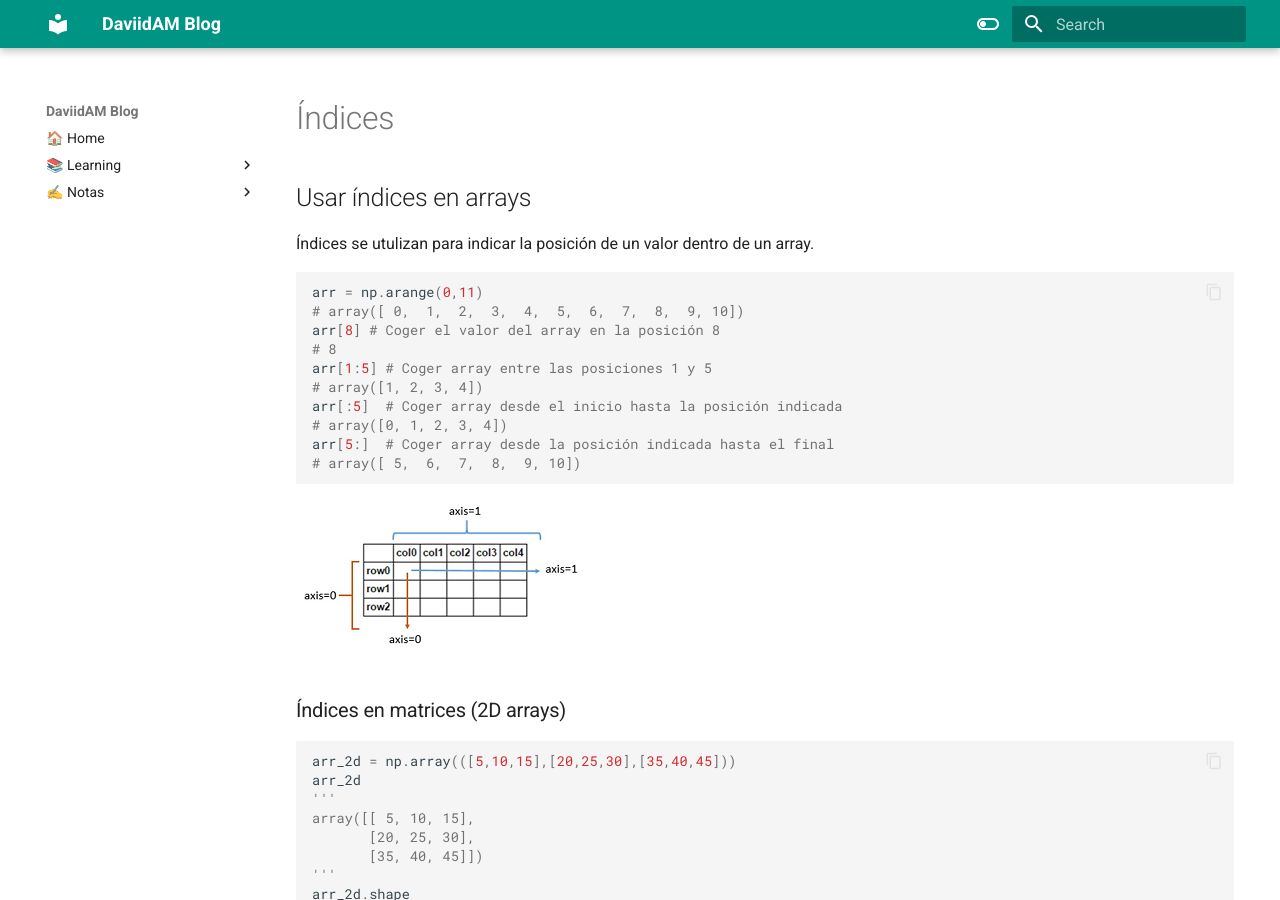
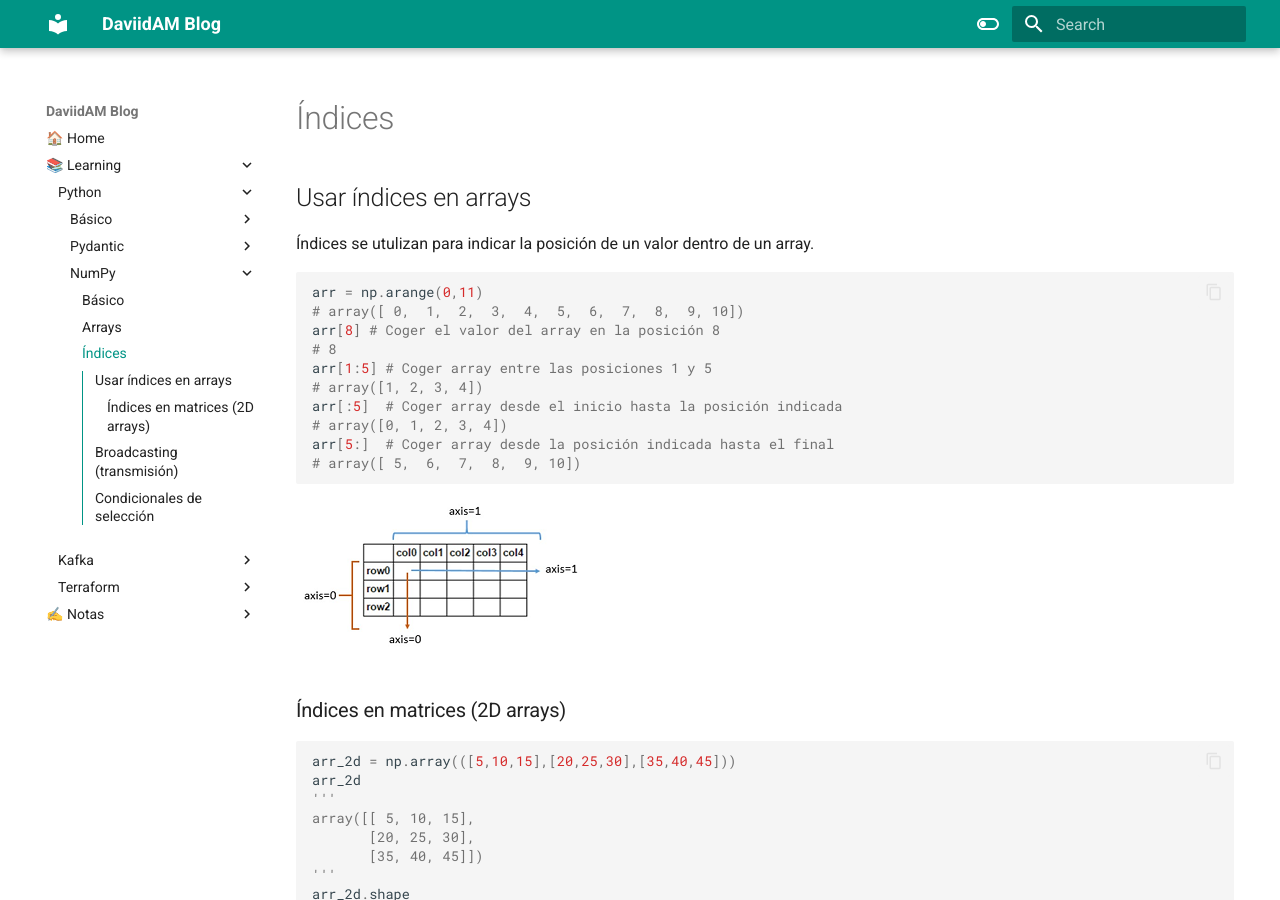
Before and after one commit to DaviidAM/Blog, an MkDocs documentation site: the page built from docs/Python/NumPy/03 - index.md, in a window 1280 px wide and 900 px high. Built offline with MkDocs 1.6.1 and Material for MkDocs 9.7.7, drawn with Linux system fonts in a browser that asks for light colours.

Commit message:
Update mkdocs.yml

```diff
--- a/mkdocs.yml
+++ b/mkdocs.yml
@@ -61,6 +61,7 @@ nav:
           - NumPy:
               - Básico: "Python/NumPy/01 - basic.md"
               - "Python/NumPy/02 - arrays.md"
+              - "Python/NumPy/03 - index.md"
       - Kafka:
           - Resumen: "Kafka/01 - Overview.md"
           - Ejemplos con Python: "Kafka/python_kafka_examples.md"
```
